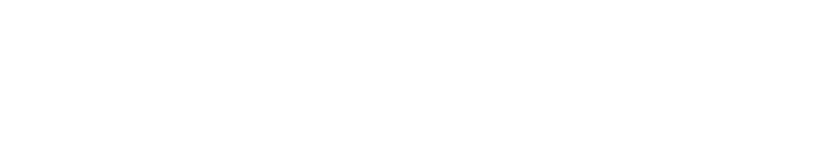
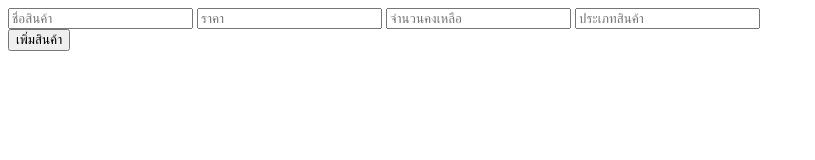
Before and after one commit to 66160244/hw4-2, a plain HTML site: page hw4_2.html in a window 1280 px wide. Shown: the whole page, without its empty margins (0-815 px from the left). Drawn offline with Linux system fonts and the light colour scheme.

Commit message:
form success

```diff
--- a/hw4_2.html
+++ b/hw4_2.html
@@ -6,6 +6,12 @@
     <title>HomeWork4-2</title>
 </head>
 <body>
-
+    <form id="ProductForm">
+        <input type="text" id="ProductName" placeholder="ชื่อสินค้า">
+        <input type="number" id="ProductName" placeholder="ราคา">
+        <input type="number" id="ProductQuantity" placeholder="จำนวนคงเหลือ">
+        <input type="text" id="Cat" placeholder="ประเภทสินค้า"><br>
+        <button type="submit">เพิ่มสินค้า</button>
+    </form>
 </body>
 </html>
```
